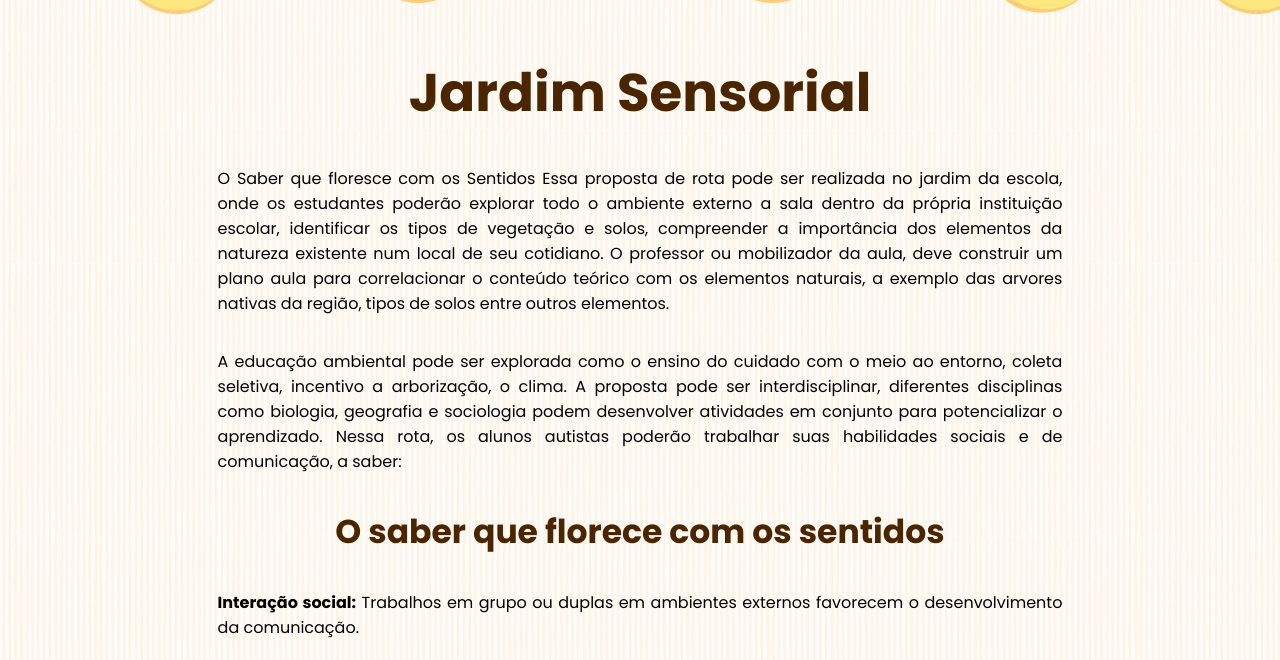
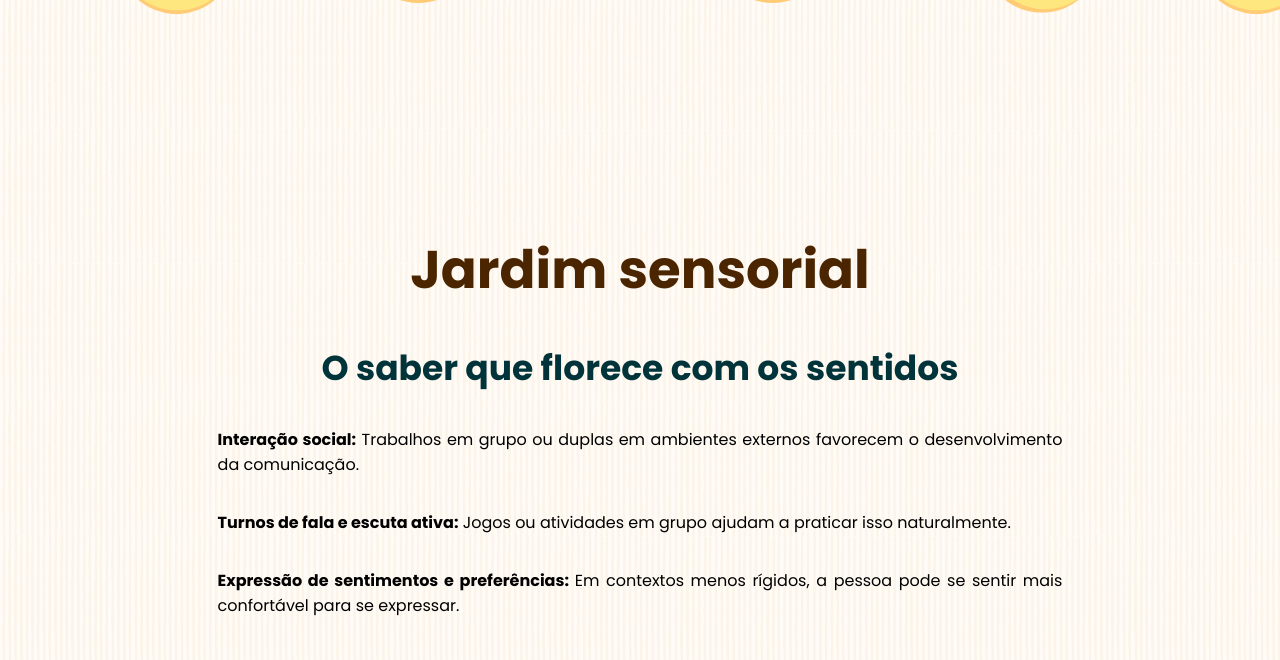
Before and after one commit to Guilherme-silva-teixeira/SensorialGuide, a plain HTML site: page jardim.html in a window 1280 px wide. Shown: the part 140-800 px from the top of the page. Drawn offline with Linux system fonts and the light colour scheme.

Commit message:
Add files via upload

```diff
--- a/jardim.css
+++ b/jardim.css
@@ -1,4 +1,4 @@
-@import url('https://fonts.googleapis.com/css2?family=Poppins:ital,wght@0,100;0,200;0,300;0,400;0,500;0,600;0,700;0,800;0,900;1,100;1,200;1,300;1,400;1,500;1,600;1,700;1,800;1,900&display=swap');
+@import url("https://fonts.googleapis.com/css2?family=Poppins:ital,wght@0,100;0,200;0,300;0,400;0,500;0,600;0,700;0,800;0,900;1,100;1,200;1,300;1,400;1,500;1,600;1,700;1,800;1,900&display=swap");
 
 *
 {
@@ -12,7 +12,7 @@
 
 body
 {
-    background-image: url('edBackground.png');
+    background-image: url("edBackground.png");
     background-repeat: repeat;
     image-resolution: from-image;
     background-repeat: repeat;
@@ -21,7 +21,7 @@ body
 header
 {
     position: fixed;
-    background-image: url('edHeader.png');
+    background-image: url("edHeader.png");
     background-repeat: repeat;
     margin-top: -21px;
     padding-top: 33px;
@@ -44,7 +44,6 @@ header
     width: 177px;
     margin-top: -73px;
     margin-left: -7px;
-
 }
 
 #mainHeader
@@ -63,7 +62,7 @@ header
     font-size: 17px;
     padding: -3px;
     font-weight: 600;
-    font-family: 'poppins', sans-serif;
+    font-family: "poppins", sans-serif;
     cursor: pointer;
     z-index: 1;
 }
@@ -145,7 +144,7 @@ section #title
 
 #title h1
 {
-    font-family: 'poppins',sans-serif;
+    font-family: "poppins", sans-serif;
     color: #4b2500;
     font-size: 53px;
     font-weight: 700;
@@ -153,7 +152,7 @@ section #title
 
 #title h2
 {
-    font-family: 'poppins',sans-serif;
+    font-family: "poppins", sans-serif;
     color: #4b2500;
     margin-top: 33px;
     font-size: 33px;
@@ -165,7 +164,7 @@ section #title
     width: 100%;
     padding: 0 17% 0 17%;
     text-align: justify;
-    font-family: 'poppins',sans-serif;
+    font-family: "poppins", sans-serif;
 }
 
 #desc p:nth-child(2)
@@ -177,3 +176,34 @@ section #title
 {
     margin-top: 33px;
 }
+
+#title0
+{
+    margin-top: 177px;
+    margin-bottom: 33px;
+    width: 100%;
+    display: flex;
+    justify-content: center;
+}
+
+#title0 h1
+{
+    font-family: "poppins", sans-serif;
+    font-size: 53px;
+    color: #4b2500;
+}
+
+#BlueH2
+{
+    width: 100%;
+    font-family: "poppins", sans-serif;
+    color: #00333a;
+    font-size: 23px;
+    display: flex;
+    justify-content: center;
+}
+
+#desc
+{
+    margin-bottom: 133px;
+}
--- a/jardim.html
+++ b/jardim.html
@@ -41,34 +41,15 @@
     <!--sec-->
     <section>
         <div id="container">
-            <div id="title">
-                <h1>Jardim Sensorial</h1>
-            </div>
-            <div id="desc">
-                <p>
-                O Saber que floresce com os Sentidos
-                Essa proposta de rota pode ser realizada no jardim da
-                escola, onde os estudantes poderão explorar todo o ambiente
-                externo a sala dentro da própria instituição escolar, identificar os
-                tipos de vegetação e solos, compreender a importância dos
-                elementos da natureza existente num local de seu cotidiano. O
-                professor ou mobilizador da aula, deve construir um plano aula
-                para correlacionar o conteúdo teórico com os elementos
-                naturais, a exemplo das arvores nativas da região, tipos de solos
-                entre outros elementos.</p>
-                <p>
-                A educação ambiental pode ser explorada como o ensino do
-                cuidado com o meio ao entorno, coleta seletiva, incentivo a
-                arborização, o clima. A proposta pode ser interdisciplinar,
-                diferentes disciplinas como biologia, geografia e sociologia
-                podem desenvolver atividades em conjunto para potencializar o
-                aprendizado. Nessa rota, os alunos autistas poderão trabalhar
-                suas habilidades sociais e de comunicação, a saber:
-                </p>
-            </div>
-            <div id="title">
+          <div id="title0">
+            <h1>Jardim sensorial</h1>
+          </div>
+            <div id="BlueH2">
                 <h2>O saber que florece com os sentidos</h2>
             </div>
+            <style>
+
+            </style>
             <div id="desc">
                 <p>
                     <strong>Interação social:</strong> Trabalhos em grupo
@@ -131,6 +112,7 @@
                 </p>
             </div>
         </div>
+
     </section>
     <footer></footer>
     <script src="DOM.js"></script>
--- a/style.css
+++ b/style.css
@@ -544,7 +544,7 @@ section
 
 #yellowBottom1
 {
-    height: 1000px;
+    height: 800px;
     width: 100%;
     background: #ffe77f;
 }
@@ -703,3 +703,43 @@ section
     font-family: 'poppins',sans-serif;
     margin-bottom: 17px;
 }
+
+#sensorialGardenH2
+{
+    text-align: justify;
+    color: #00333a;
+    margin-bottom: 17px;
+    font-family: 'poppins',sans-serif;
+}
+
+#Qbutton
+{
+    width: 100%;
+    display: flex;
+    flex-direction: column;
+    margin-top: 33px;
+    align-items: center;
+}
+
+#Qbutton a
+{
+    text-decoration: none;
+    height: 37px;
+}
+
+#seeMoreQuintal
+{
+    position: relative;
+    height: 37px;
+    width: 300px;
+    border-radius: 7px;
+    background-color: #4caf50;
+    color: #fff;
+    font-family: 'poppins',sans-serif;
+    font-weight: 700;
+    font-size: 17px;
+    cursor: pointer;
+    display: flex;
+    justify-content: center;
+    align-items: center;
+}
```
Also changed, not shown: index.html (+16 -5 lines).
